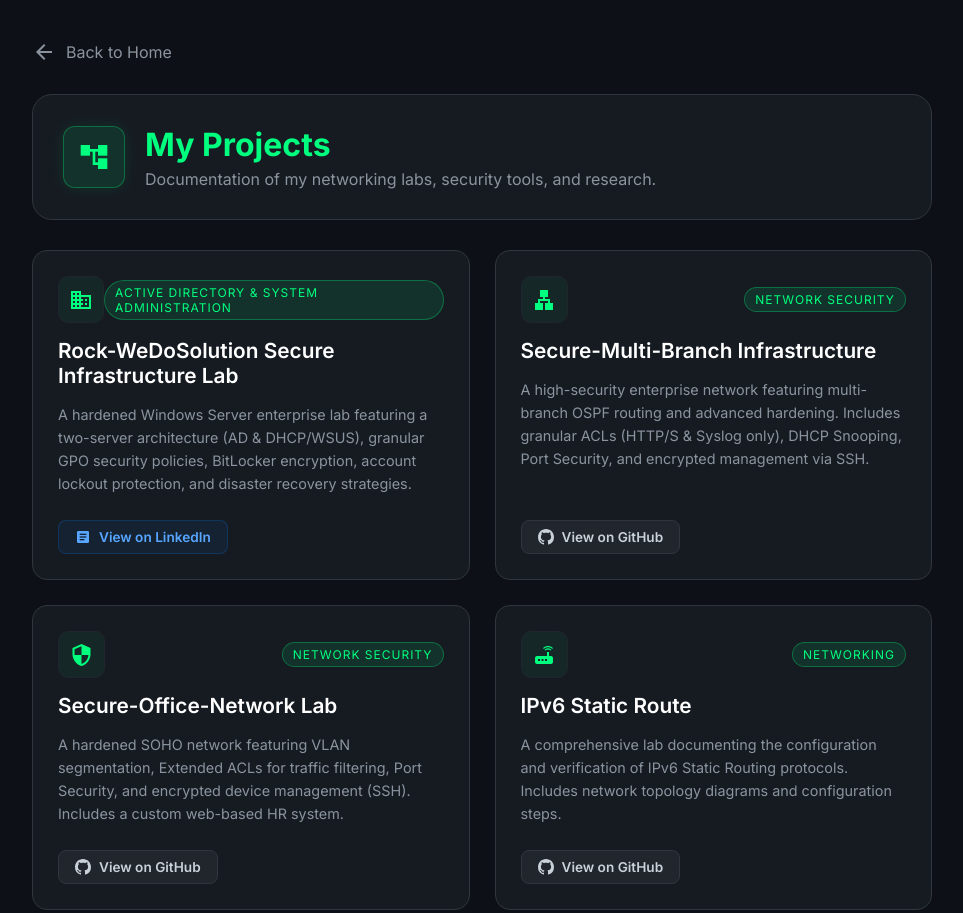
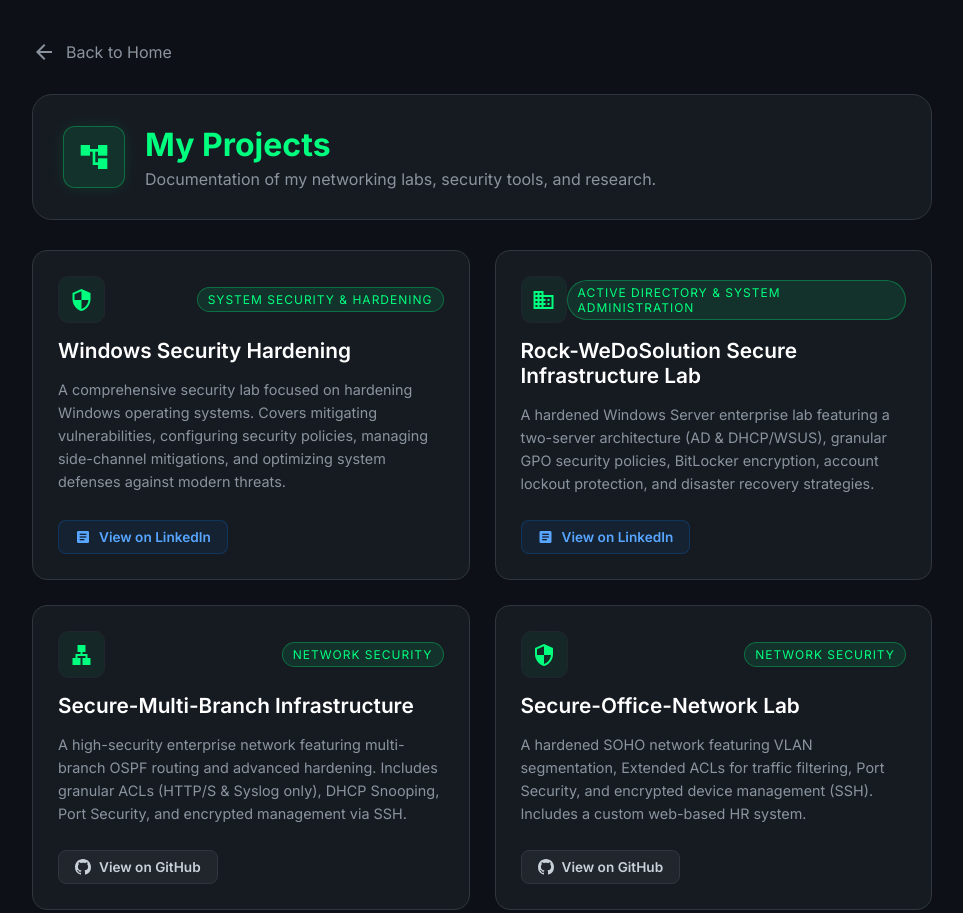
Before and after one commit to Rock-0xFF/Rock-Website, a plain HTML site: page projects.html in a window 1280 px wide. Shown: the top 913 px of the page, without its empty margins (158-1121 px from the left). Drawn offline with Linux system fonts and the light colour scheme.

Commit message:
Update projects.html

```diff
--- a/projects.html
+++ b/projects.html
@@ -221,7 +221,26 @@
 
         <nav class="projects-grid">
 
-            <!-- New Project: Rock-WeDoSolution Secure Infrastructure Lab -->
+            <!--  Project: Windows Security Hardening -->
+            <article class="project-card">
+                <div class="project-meta">
+                    <div class="project-icon"><span class="material-icons">security</span></div>
+                    <span class="project-category">System Security & Hardening</span>
+                </div>
+                <h2>Windows Security Hardening</h2>
+                <span class="desc">
+                    A comprehensive security lab focused on hardening Windows operating systems. Covers mitigating vulnerabilities,
+                    configuring security policies, managing side-channel mitigations, and optimizing system defenses against modern threats.
+                </span>
+                <div class="project-actions">
+                    <a href="https://lnkd.in/p/debbAWXS" target="_blank" class="action-btn linkedin-btn">
+                        <span class="material-icons" style="font-size: 16px;">article</span>
+                        View on LinkedIn
+                    </a>
+                </div>
+            </article>
+
+            <!-- Project: Rock-WeDoSolution Secure Infrastructure Lab -->
             <article class="project-card">
                 <div class="project-meta">
                     <div class="project-icon"><span class="material-icons">domain</span></div>
```
